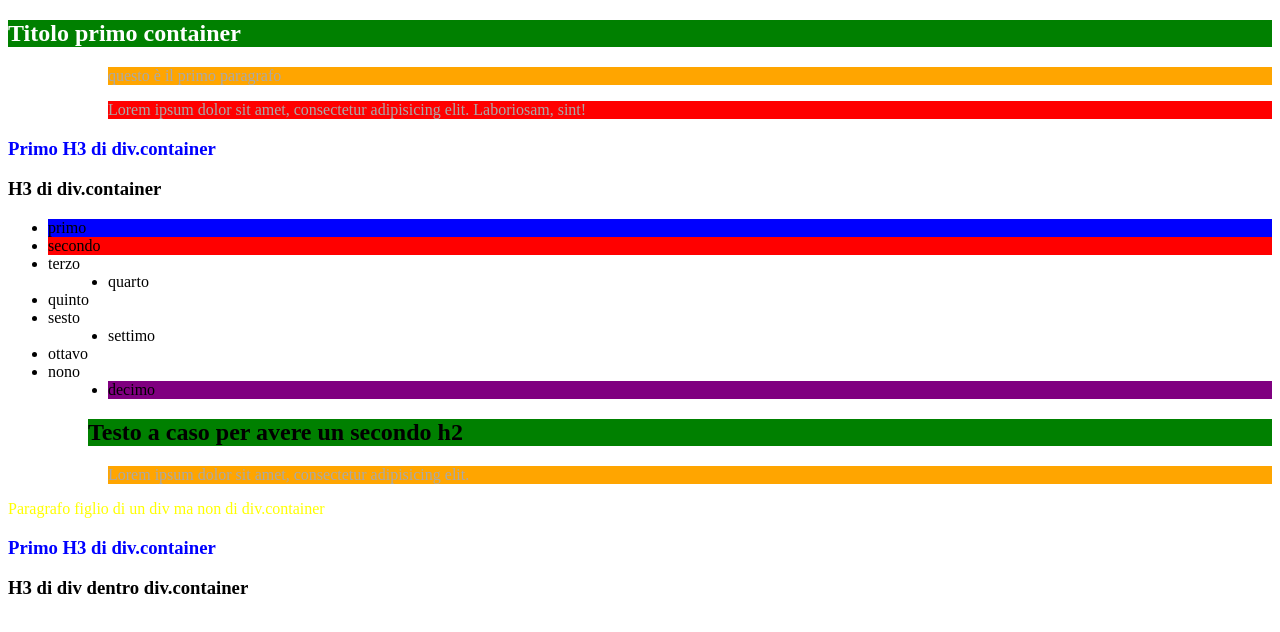
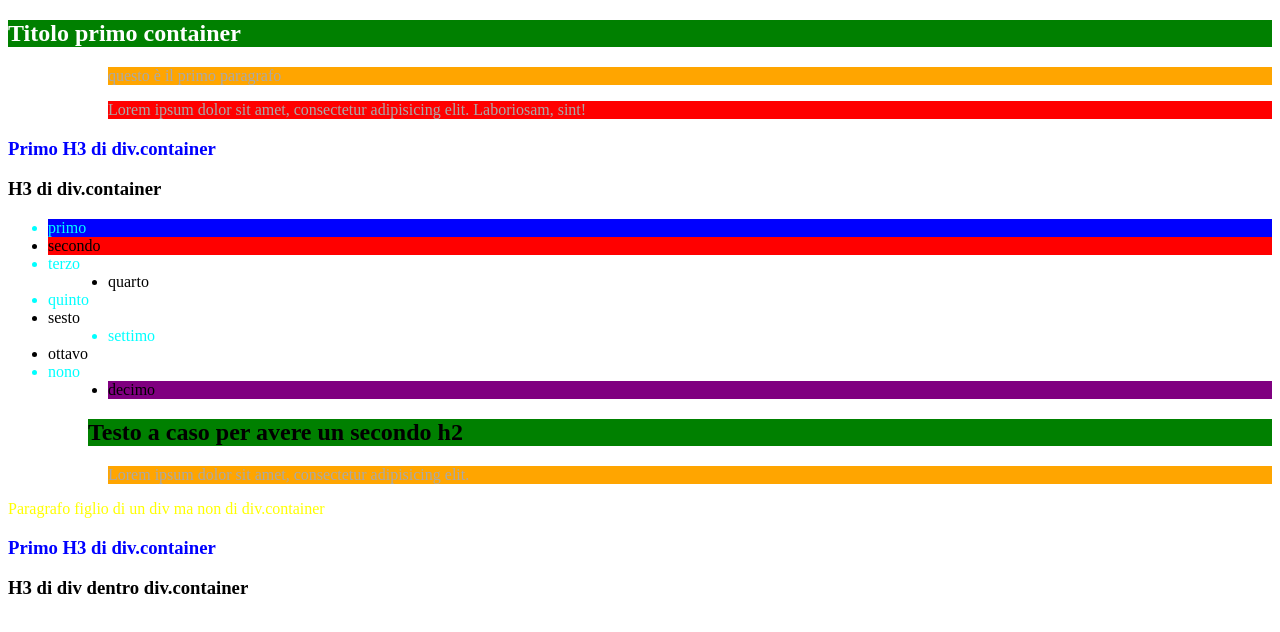
Before and after one commit to salvoab/selettori-speciali, a plain HTML site: page index.html in a window 1280 px wide. Drawn offline with Linux system fonts and the light colour scheme.

Commit message:
Selettore nth-of-child(odd)
Selezionato gli li dispari e fatti diventare azzurri

```diff
--- a/css/style.css
+++ b/css/style.css
@@ -65,3 +65,8 @@
 div h3:first-of-type{
   color: blue;
 }
+
+/*Selezione elementi dispari*/
+ul li:nth-of-type(odd){
+  color: cyan;
+}
```
